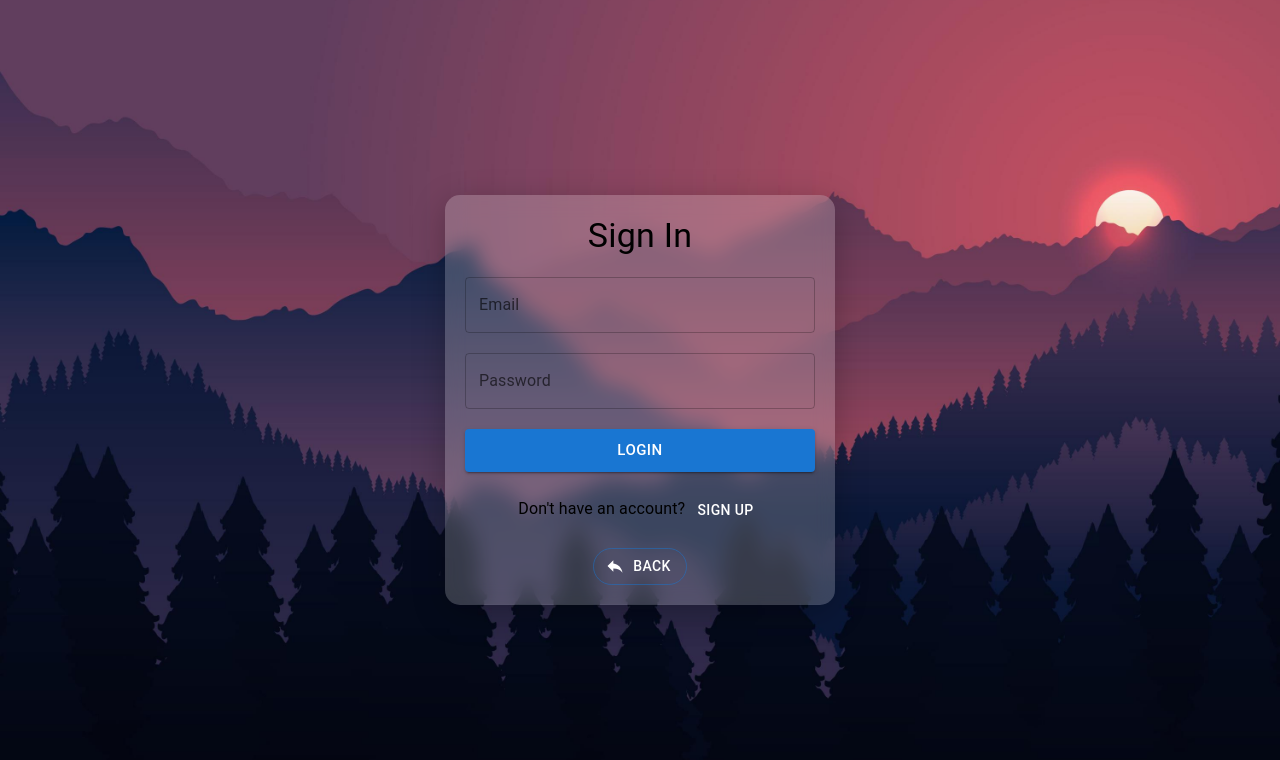
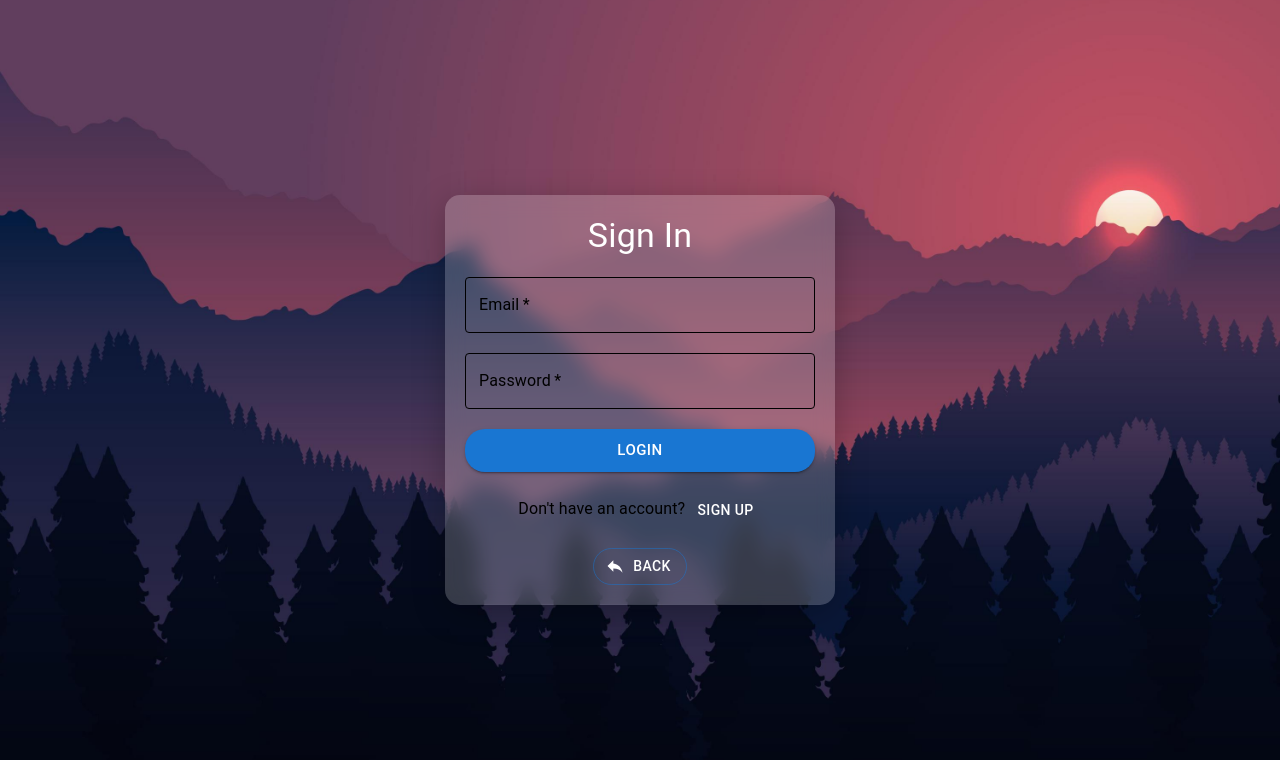
Before and after one commit to PavanBhaskarThota/Memento, a React (Create React App) app in the folder client/: page /auth in a window 1280 px wide. Shown: the top 760 px of the page. Built offline with nearby package versions, Linux system fonts and the light colour scheme; no server answers; the HTML template or start-up script is replaced by a standard one.

Commit message:
Login UI changes

```diff
--- a/client/src/Api/index.js
+++ b/client/src/Api/index.js
@@ -2,7 +2,7 @@ import axios from "axios";
 
 const api = axios.create({
   baseURL: process.env.REACT_APP_API_URL || "http://localhost:7000",
-  // baseURL: "http://192.168.248.74:7300",
+  // baseURL: "http://192.168.1.3:7300",
   headers: {
     "Content-Type": "application/json",
   },
--- a/client/src/Pages/Auth/Auth.jsx
+++ b/client/src/Pages/Auth/Auth.jsx
@@ -1,52 +1,142 @@
-import { Box, Button, Grow, TextField, Typography } from "@mui/material";
-import React, { useState } from "react";
+import {
+  Box,
+  Button,
+  Grow,
+  Typography,
+  Avatar,
+  IconButton,
+} from "@mui/material";
+import React, { useState, useRef } from "react";
 import { Link } from "react-router-dom";
 import ReplyIcon from "@mui/icons-material/Reply";
+import EditIcon from "@mui/icons-material/Edit";
 import useStyles from "./styles";
 import { Input } from "./Input";
 
 export const Auth = () => {
   const classes = useStyles();
   const [isSigned, setIsSigned] = useState(true);
+  const [user, setUser] = useState({
+    name: "",
+    email: "",
+    password: "",
+    confirmPassword: "",
+    profilePic: "",
+  });
+  const fileInputRef = useRef(null);
+
+  const handleChange = (e) => {
+    const { name, value } = e.target;
+    setUser({ ...user, [name]: value });
+  };
+
+  const handleProfilePicChange = (e) => {
+    const file = e.target.files[0];
+    if (file) {
+      const reader = new FileReader();
+      reader.onload = () => {
+        setUser((prev) => ({ ...prev, profilePic: reader.result }));
+      };
+      reader.readAsDataURL(file);
+    }
+  };
+
+  const handleSubmit = (e) => {
+    e.preventDefault();
+    console.log(user);
+  };
+
+  const handleIsSigned = () => {
+    setIsSigned(!isSigned);
+    setUser({
+      name: "",
+      email: "",
+      password: "",
+      confirmPassword: "",
+      profilePic: "",
+    });
+  };
+
+  const triggerFileInput = () => {
+    fileInputRef.current.click();
+  };
 
   return (
     <Box className={classes.container}>
       <Grow in timeout={500}>
         <Box className={classes.formBox}>
-          <Typography variant="h4" align="center">
+          <Typography variant="h4" align="center" sx={{color:'white'}}>
             {isSigned ? "Sign In" : "Sign Up"}
           </Typography>
-          <form className={classes.form}>
-            <TextField label="Email" variant="outlined" fullWidth />
-            <TextField
-              label="Password"
-              type="password"
-              variant="outlined"
-              fullWidth
-            />
+          <form className={classes.form} onSubmit={handleSubmit}>
+            {!isSigned && (
+              <Box className={classes.profilePicContainer}>
+                <Avatar
+                  src={user.profilePic}
+                  sx={{ width: 100, height: 100 }}
+                />
+                <IconButton
+                  onClick={triggerFileInput}
+                  sx={{
+                    position: "absolute",
+                    bottom: 0,
+                    right: 0,
+                    backgroundColor: "white",
+                  }}
+                >
+                  <EditIcon />
+                </IconButton>
+                <input
+                  type="file"
+                  accept="image/*"
+                  ref={fileInputRef}
+                  style={{ display: "none" }}
+                  onChange={handleProfilePicChange}
+                />
+              </Box>
+            )}
 
             {!isSigned && (
-              <>
-                <Input
-                  label="Confirm Password"
-                  type="password"
-                  name="password"
-                />
-                <TextField variant="outlined" fullWidth />
-              </>
+              <Input
+                label="Name"
+                name="name"
+                type="text"
+                value={user.name}
+                handleChange={handleChange}
+              />
+            )}
+            <Input
+              label="Email"
+              name="email"
+              type="email"
+              value={user.email}
+              handleChange={handleChange}
+            />
+            <Input
+              label="Password"
+              name="password"
+              type="password"
+              value={user.password}
+              handleChange={handleChange}
+            />
+            {!isSigned && (
+              <Input
+                label="Confirm Password"
+                name="confirmPassword"
+                type="password"
+                value={user.confirmPassword}
+                handleChange={handleChange}
+              />
             )}
 
-            <Button variant="contained" size="large" fullWidth>
+            <Button variant="contained" size="large" type="submit" fullWidth sx={{ borderRadius: "20px" }}>
               {isSigned ? "Login" : "Create Account"}
             </Button>
           </form>
 
           <Typography align="center">
             {isSigned ? "Don't have an account? " : "Already have an account? "}
-            <Button
-              onClick={() => setIsSigned((prev) => !prev)}
-              sx={{ color: "#ffff" }}
-            >
+            <Button onClick={handleIsSigned} sx={{ color: "#fff" }}>
               {isSigned ? "Sign Up" : "Sign In"}
             </Button>
           </Typography>
@@ -56,7 +146,7 @@ export const Auth = () => {
             to="/"
             startIcon={<ReplyIcon />}
             variant="outlined"
-            sx={{ borderRadius: "20px", alignSelf: "center", color: "#ffff" }}
+            sx={{ borderRadius: "20px", alignSelf: "center", color: "#fff" }}
           >
             Back
           </Button>
--- a/client/src/Pages/Auth/Input.jsx
+++ b/client/src/Pages/Auth/Input.jsx
@@ -1,7 +1,7 @@
 import { TextField } from "@mui/material";
 import React from "react";
 
-export const Input = ({ label, name }) => {
+export const Input = ({ label, name, handleChange, type, value }) => {
   return (
     <TextField
       label={label}
@@ -9,8 +9,31 @@ export const Input = ({ label, name }) => {
       name={name}
       onChange={handleChange}
       required
+      value={value}
       type={type}
       fullWidth
+      sx={{
+        "& .MuiOutlinedInput-root": {
+          "& fieldset": {
+            borderColor: "black",
+          },
+          "&:hover fieldset": {
+            borderColor: "white",
+          },
+          "&.Mui-focused fieldset": {
+            borderColor: "white",
+          },
+        },
+        "& .MuiInputLabel-root": {
+          color: "black",
+        },
+        "&:hover .MuiInputLabel-root": {
+          color: "white",
+        },
+        "& .Mui-focused .MuiInputLabel-root": {
+          color: "white",
+        },
+      }}
     />
   );
 };
--- a/client/src/Pages/Auth/styles.js
+++ b/client/src/Pages/Auth/styles.js
@@ -24,10 +24,18 @@ export default makeStyles(() => ({
     gap: "20px",
   },
 
-  form:{
+  form: {
     display: "flex",
     flexDirection: "column",
     gap: "20px",
     width: "100%",
-  }
+    color: "white",
+  },
+
+  profilePicContainer: {
+    position: "relative",
+    width: 100,
+    height: 100,
+    margin: "0 auto 10px",
+  },
 }));
--- a/client/src/Pages/Home.jsx
+++ b/client/src/Pages/Home.jsx
@@ -25,7 +25,14 @@ export const Home = () => {
     <Container
       maxWidth={false}
       disableGutters
-      style={{ width: "100%", padding: 0, margin: 0 }}
+      style={{
+        width: "100%",
+        padding: 0,
+        margin: 0,
+        backgroundColor: "black",
+        paddingTop: "30px",
+        backgroundImage: 'linear-gradient(to right, #d7d2cc 0%, #304352 100%)'
+      }}
     >
       <Grow in>
         <Container>
@@ -33,7 +40,8 @@ export const Home = () => {
             <Button
               onClick={() => setShow(true)}
               variant="contained"
-              sx={{ mb: 2 ,borderRadius:'20px'}}
+              sx={{ mb: 2, borderRadius: "20px" }}
+              color="success"
             >
               Add New Memento +
             </Button>
--- a/client/src/Pages/styles.js
+++ b/client/src/Pages/styles.js
@@ -3,14 +3,16 @@ import { makeStyles } from "@mui/styles";
 export default makeStyles(() => ({
   appBar: {
     width: "100%",
-    marginBottom: "30px",
+    // marginBottom: "30px",
     display: "flex",
     flexDirection: "row",
     justifyContent: "space-between",
     alignItems: "center",
     padding: "10px 0",
-    boxShadow: " rgba(0, 0, 0, 0.16) 0px 1px 4px",
+    // boxShadow: " rgba(0, 0, 0, 0.16) 0px 1px 4px",
     backgroundColor: "white",
+    backgroundColor:'black',
+    backgroundImage: 'linear-gradient(to right, #d7d2cc 0%, #304352 100%)'
   },
   heading: {
     color: "#227B94",
--- a/client/src/components/Form/Form.jsx
+++ b/client/src/components/Form/Form.jsx
@@ -249,6 +249,7 @@ export const Form = ({ currentId, setCurrentId, handleClose }) => {
               <VisuallyHiddenInput
                 type="file"
                 name="photo"
+                accept="image/*"
                 ref={fileInputRef}
                 onChange={handleChange}
               />
--- a/client/src/components/Posts/Post/styles.js
+++ b/client/src/components/Posts/Post/styles.js
@@ -3,57 +3,62 @@ import { makeStyles } from "@mui/styles";
 export default makeStyles({
   media: {
     height: 0,
-    paddingTop: '56.25%',
-    width: "100%", height: '80px',
+    paddingTop: "56.25%",
+    width: "100%",
+    height: "80px",
     objectFit: "contain",
-    backgroundColor: 'rgba(0, 0, 0, 0.5)',
-    backgroundBlendMode: 'darken',
+    backgroundColor: "rgba(0, 0, 0, 0.5)",
+    backgroundBlendMode: "darken",
   },
   border: {
-    border: 'solid',
+    border: "solid",
   },
   fullHeightCard: {
-    height: '100%',
+    height: "100%",
   },
   card: {
-    display: 'flex',
-    flexDirection: 'column',
-    justifyContent: 'space-between',
-    borderRadius: '15px',
-    height: '100%',
+    display: "flex",
+    flexDirection: "column",
+    justifyContent: "space-between",
+    borderRadius: "15px",
+    height: "100%",
+    backgroundImage:
+      "linear-gradient(to right, #d7d2cc 0%, #304352 100%) !important",
+    backgroundImage:
+      "linear-gradient(135deg, #fdfcfb 0%, #e2d1c3 100%) !important",
   },
   overlay: {
-    position: 'absolute',
-    top: '20px',
-    left: '10px',
-    color: 'white',
+    position: "absolute",
+    top: "20px",
+    left: "10px",
+    color: "white",
   },
   overlay2: {
-    position: 'absolute',
-    top: '20px',
-    right: '20px',
-    color: 'white',
+    position: "absolute",
+    top: "20px",
+    right: "20px",
+    color: "white",
   },
   overlay3: {
-    position: 'absolute',
-    bottom: '10px',
-    left: '10px',
-    color: 'white',
+    position: "absolute",
+    bottom: "10px",
+    left: "10px",
+    color: "white",
   },
   grid: {
-    display: 'flex',
+    display: "flex",
   },
   details: {
-    display: 'flex',
-    justifyContent: 'space-between',
-    margin: '20px',
+    display: "flex",
+    justifyContent: "space-between",
+    margin: "20px",
   },
   title: {
-    padding: '0 16px',
+    padding: "0 16px",
   },
   cardActions: {
-    padding: '0 16px 8px 16px',
-    display: 'flex',
-    justifyContent: 'space-between',
+    padding: "0 16px 8px 16px",
+    display: "flex",
+    justifyContent: "space-between",
   },
 });
```
Also changed, not shown: client/src/Pages/NavBar.jsx (+10 -2 lines).
